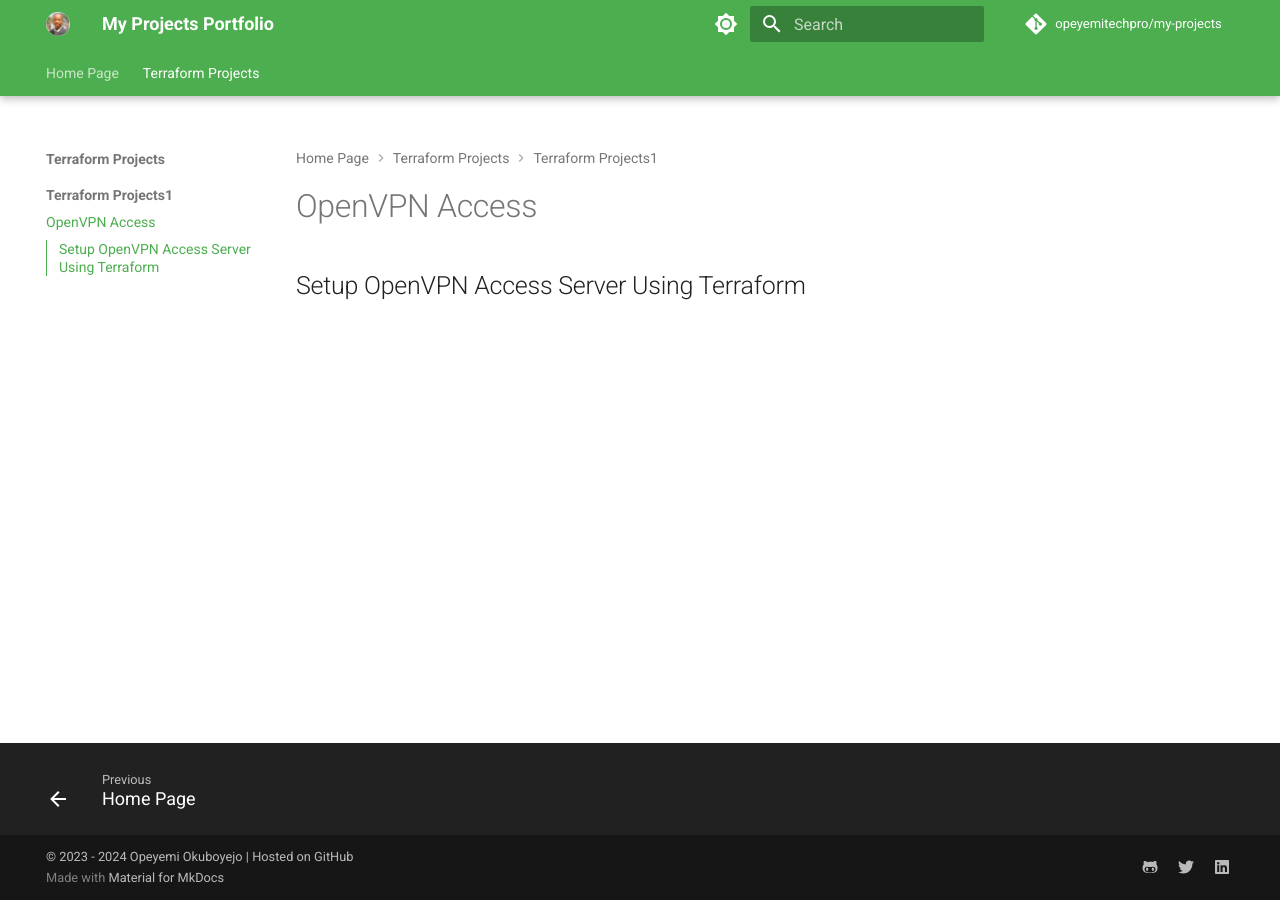
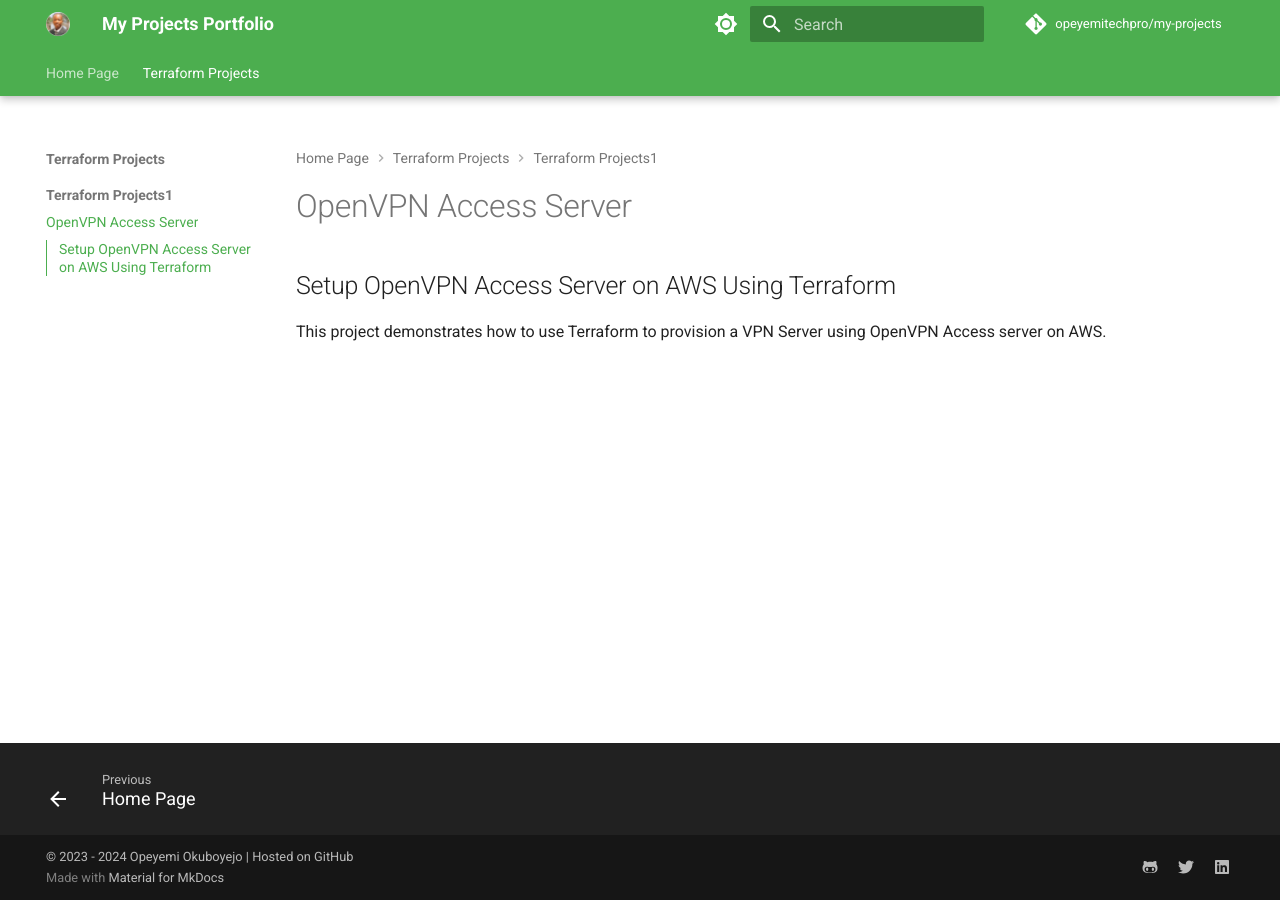
Before and after one commit to opeyemitechpro/my-projects, an MkDocs documentation site: the page built from docs/terraform_projects/openvpn_access_server.md, in a window 1280 px wide. Built offline with MkDocs 1.6.1 and Material for MkDocs 9.7.7, drawn with Linux system fonts in a browser that asks for light colours; comment, search, counter and statistics services are not loaded.

Commit message:
Update openvpn_access_server.md

```diff
--- a/docs/terraform_projects/openvpn_access_server.md
+++ b/docs/terraform_projects/openvpn_access_server.md
@@ -1,3 +1,4 @@
-# OpenVPN Access
+# OpenVPN Access Server
 
-## Setup OpenVPN Access Server Using Terraform
+## Setup OpenVPN Access Server on AWS Using Terraform
+This project demonstrates how to use Terraform to provision a VPN Server using OpenVPN Access server on AWS.
```
